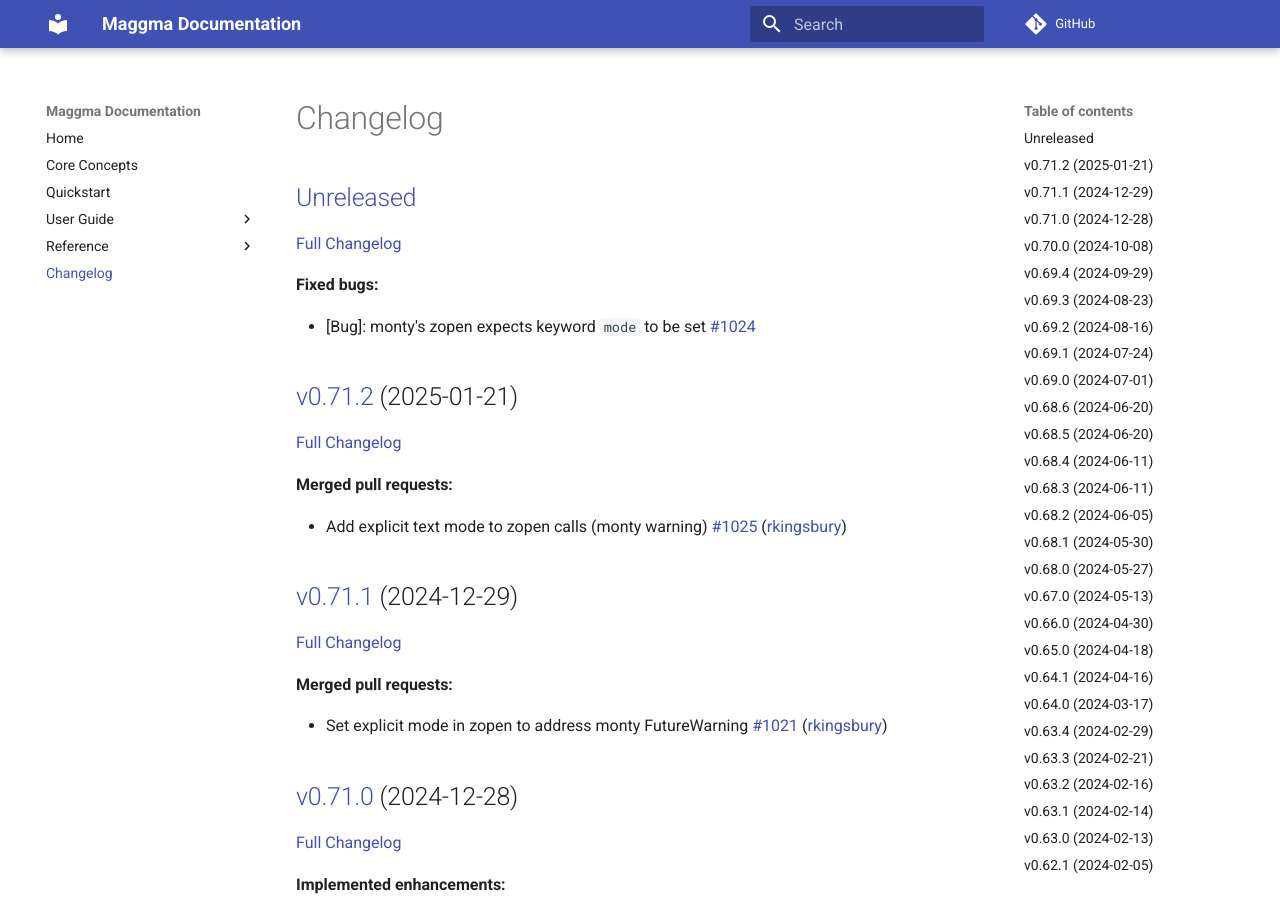
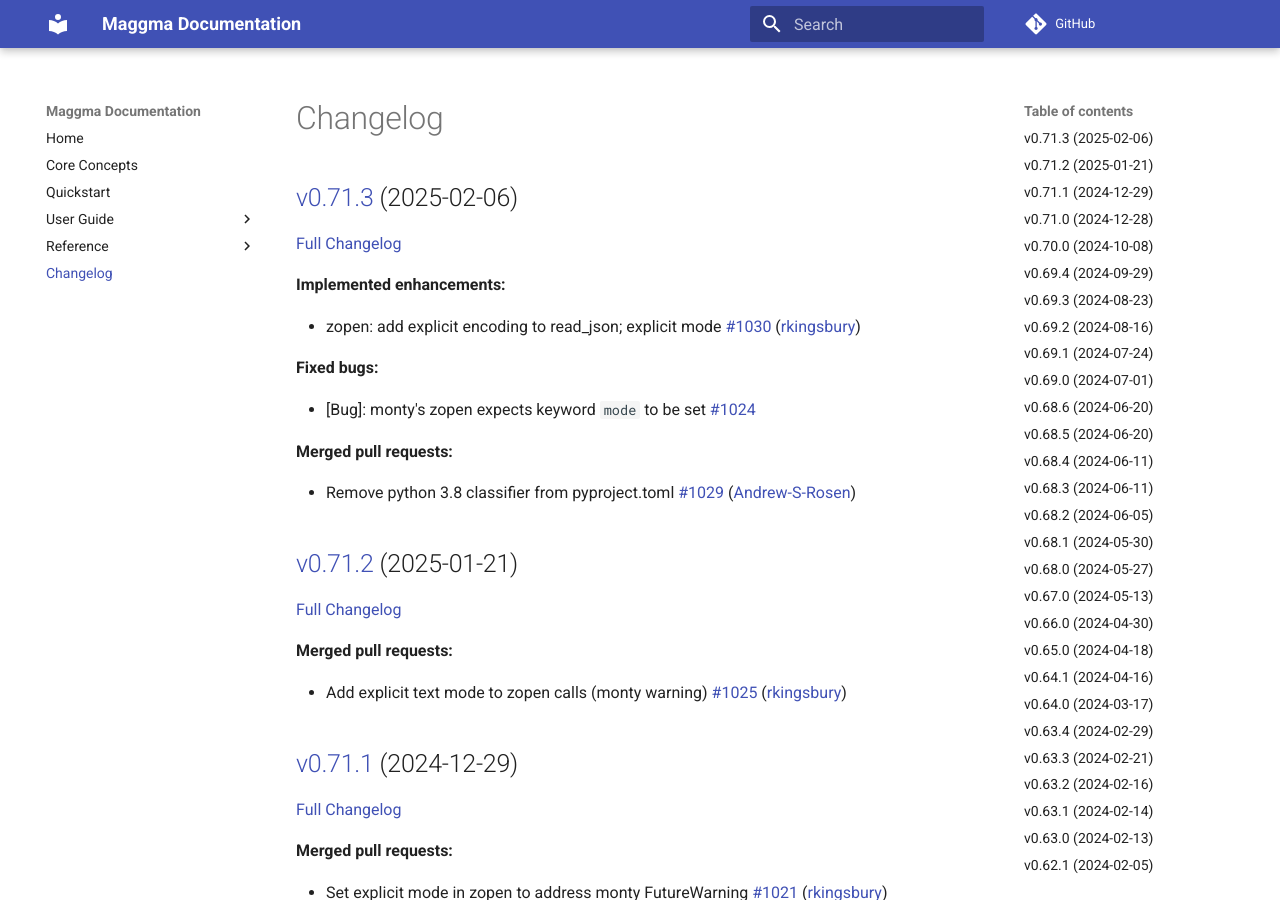
Before and after one commit to materialsproject/maggma, an MkDocs documentation site: the page built from docs/CHANGELOG.md, in a window 1280 px wide and 900 px high. Built offline with MkDocs 1.6.1 and Material for MkDocs 9.7.7, drawn with Linux system fonts in a browser that asks for light colours; comment, search, counter and statistics services are not loaded; some of the changed text lies outside the part shown.

Commit message:
Updated CHANGELOG.md

```diff
--- a/docs/CHANGELOG.md
+++ b/docs/CHANGELOG.md
@@ -1,12 +1,20 @@
 # Changelog
 
-## [Unreleased](https://github.com/materialsproject/maggma/tree/HEAD)
-
-[Full Changelog](https://github.com/materialsproject/maggma/compare/v0.71.2...HEAD)
+## [v0.71.3](https://github.com/materialsproject/maggma/tree/v0.71.3) (2025-02-06)
+
+[Full Changelog](https://github.com/materialsproject/maggma/compare/v0.71.2...v0.71.3)
+
+**Implemented enhancements:**
+
+- zopen: add explicit encoding to read\_json; explicit mode [\#1030](https://github.com/materialsproject/maggma/pull/1030) ([rkingsbury](https://github.com/rkingsbury))
 
 **Fixed bugs:**
 
 - \[Bug\]: monty's zopen expects keyword `mode` to be set [\#1024](https://github.com/materialsproject/maggma/issues/1024)
+
+**Merged pull requests:**
+
+- Remove python 3.8 classifier from pyproject.toml [\#1029](https://github.com/materialsproject/maggma/pull/1029) ([Andrew-S-Rosen](https://github.com/Andrew-S-Rosen))
 
 ## [v0.71.2](https://github.com/materialsproject/maggma/tree/v0.71.2) (2025-01-21)
 
@@ -472,19 +480,19 @@
 
 ## [v0.53.0](https://github.com/materialsproject/maggma/tree/v0.53.0) (2023-08-02)
 
-[Full Changelog](https://github.com/materialsproject/maggma/compare/v0.52.1...v0.53.0)
+[Full Changelog](https://github.com/materialsproject/maggma/compare/v0.52.2...v0.53.0)
 
 **Merged pull requests:**
 
 - allow \>5GB and turn on multi-part uploads for AWS [\#829](https://github.com/materialsproject/maggma/pull/829) ([kbuma](https://github.com/kbuma))
 
+## [v0.52.2](https://github.com/materialsproject/maggma/tree/v0.52.2) (2023-08-02)
+
+[Full Changelog](https://github.com/materialsproject/maggma/compare/v0.52.1...v0.52.2)
+
 ## [v0.52.1](https://github.com/materialsproject/maggma/tree/v0.52.1) (2023-08-02)
 
-[Full Changelog](https://github.com/materialsproject/maggma/compare/v0.52.2...v0.52.1)
-
-## [v0.52.2](https://github.com/materialsproject/maggma/tree/v0.52.2) (2023-08-02)
-
-[Full Changelog](https://github.com/materialsproject/maggma/compare/v0.52.0...v0.52.2)
+[Full Changelog](https://github.com/materialsproject/maggma/compare/v0.52.0...v0.52.1)
 
 **Merged pull requests:**
 
@@ -672,19 +680,19 @@
 
 ## [v0.51.4](https://github.com/materialsproject/maggma/tree/v0.51.4) (2023-06-02)
 
-[Full Changelog](https://github.com/materialsproject/maggma/compare/v0.51.2...v0.51.4)
+[Full Changelog](https://github.com/materialsproject/maggma/compare/v0.51.3...v0.51.4)
 
 **Merged pull requests:**
 
 - modify JSONStore file creation [\#792](https://github.com/materialsproject/maggma/pull/792) ([gpetretto](https://github.com/gpetretto))
 
+## [v0.51.3](https://github.com/materialsproject/maggma/tree/v0.51.3) (2023-05-29)
+
+[Full Changelog](https://github.com/materialsproject/maggma/compare/v0.51.2...v0.51.3)
+
 ## [v0.51.2](https://github.com/materialsproject/maggma/tree/v0.51.2) (2023-05-29)
 
-[Full Changelog](https://github.com/materialsproject/maggma/compare/v0.51.3...v0.51.2)
-
-## [v0.51.3](https://github.com/materialsproject/maggma/tree/v0.51.3) (2023-05-29)
-
-[Full Changelog](https://github.com/materialsproject/maggma/compare/v0.51.1...v0.51.3)
+[Full Changelog](https://github.com/materialsproject/maggma/compare/v0.51.1...v0.51.2)
 
 **Merged pull requests:**
 
@@ -821,19 +829,19 @@
 
 ## [v0.49.9](https://github.com/materialsproject/maggma/tree/v0.49.9) (2022-11-01)
 
-[Full Changelog](https://github.com/materialsproject/maggma/compare/v0.49.7...v0.49.9)
+[Full Changelog](https://github.com/materialsproject/maggma/compare/v0.49.8...v0.49.9)
 
 **Merged pull requests:**
 
 - Parse datetime with dateutil [\#741](https://github.com/materialsproject/maggma/pull/741) ([munrojm](https://github.com/munrojm))
 
+## [v0.49.8](https://github.com/materialsproject/maggma/tree/v0.49.8) (2022-10-25)
+
+[Full Changelog](https://github.com/materialsproject/maggma/compare/v0.49.7...v0.49.8)
+
 ## [v0.49.7](https://github.com/materialsproject/maggma/tree/v0.49.7) (2022-10-25)
 
-[Full Changelog](https://github.com/materialsproject/maggma/compare/v0.49.8...v0.49.7)
-
-## [v0.49.8](https://github.com/materialsproject/maggma/tree/v0.49.8) (2022-10-25)
-
-[Full Changelog](https://github.com/materialsproject/maggma/compare/v0.49.6...v0.49.8)
+[Full Changelog](https://github.com/materialsproject/maggma/compare/v0.49.6...v0.49.7)
 
 **Merged pull requests:**
 
@@ -1042,23 +1050,23 @@
 
 ## [v0.44.1](https://github.com/materialsproject/maggma/tree/v0.44.1) (2022-03-08)
 
-[Full Changelog](https://github.com/materialsproject/maggma/compare/v0.42.0...v0.44.1)
+[Full Changelog](https://github.com/materialsproject/maggma/compare/v0.43.0...v0.44.1)
 
 **Merged pull requests:**
 
 - added localhost test for MongoURIStore [\#595](https://github.com/materialsproject/maggma/pull/595) ([jmmshn](https://github.com/jmmshn))
 
+## [v0.43.0](https://github.com/materialsproject/maggma/tree/v0.43.0) (2022-03-07)
+
+[Full Changelog](https://github.com/materialsproject/maggma/compare/v0.44.0...v0.43.0)
+
+## [v0.44.0](https://github.com/materialsproject/maggma/tree/v0.44.0) (2022-03-07)
+
+[Full Changelog](https://github.com/materialsproject/maggma/compare/v0.42.0...v0.44.0)
+
 ## [v0.42.0](https://github.com/materialsproject/maggma/tree/v0.42.0) (2022-03-07)
 
-[Full Changelog](https://github.com/materialsproject/maggma/compare/v0.43.0...v0.42.0)
-
-## [v0.43.0](https://github.com/materialsproject/maggma/tree/v0.43.0) (2022-03-07)
-
-[Full Changelog](https://github.com/materialsproject/maggma/compare/v0.44.0...v0.43.0)
-
-## [v0.44.0](https://github.com/materialsproject/maggma/tree/v0.44.0) (2022-03-07)
-
-[Full Changelog](https://github.com/materialsproject/maggma/compare/v0.41.1...v0.44.0)
+[Full Changelog](https://github.com/materialsproject/maggma/compare/v0.41.1...v0.42.0)
 
 **Merged pull requests:**
 
```
